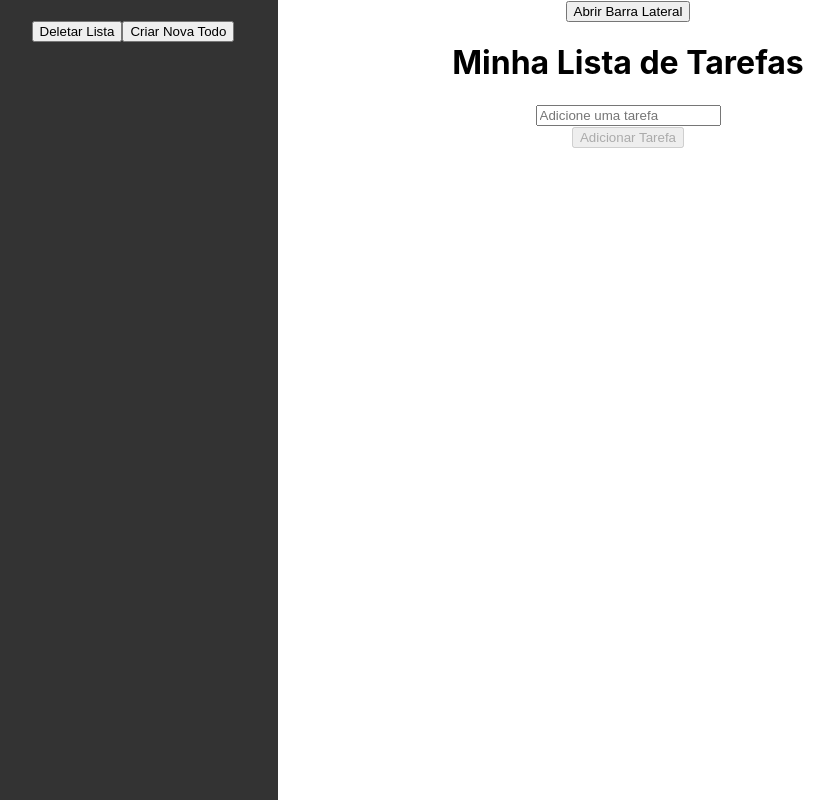
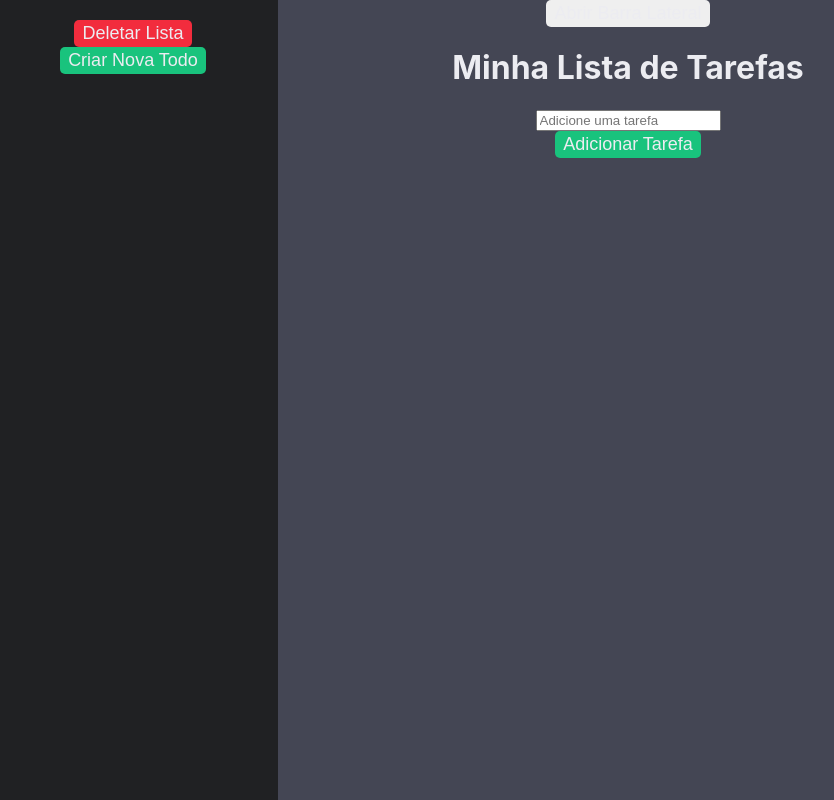
Before and after one commit to Davi-R/Ultimate-Todo-List, a React (Create React App) app: page / in a window 1280 px wide. Both pictures are taken after a click on the button "Abrir Barra Lateral". Shown: the whole page, without its empty margins (12-846 px from the left). Built offline with nearby package versions, Linux system fonts and the light colour scheme.

Commit message:
Stylization

```diff
--- a/src/App.css
+++ b/src/App.css
@@ -6,33 +6,81 @@
   height: 40vmin;
   pointer-events: none;
 }
-
-@media (prefers-reduced-motion: no-preference) {
-  .App-logo {
-    animation: App-logo-spin infinite 20s linear;
-  }
+body {
+  background-color: #444654;
+  color: #ececf1;
 }
 
-.App-header {
-  background-color: #282c34;
-  min-height: 100vh;
-  display: flex;
-  flex-direction: column;
-  align-items: center;
-  justify-content: center;
-  font-size: calc(10px + 2vmin);
-  color: white;
+button {
+  font-size: large;
+  border-color: transparent;
+  vertical-align: middle;
+  border-radius: 5px;
+  color: #ececf1;
 }
 
-.App-link {
-  color: #61dafb;
+.btn-todos {
+  text-align: left;
+  padding-top: 5%;
+  background-color: transparent;
+  width: 100%;
 }
 
-@keyframes App-logo-spin {
-  from {
-    transform: rotate(0deg);
-  }
-  to {
-    transform: rotate(360deg);
-  }
+.btn-todos:hover {
+  background-color: #343641;
+  color: #fff;
 }
+
+.btn-delete-todo, .btn-remove-task {
+  background-color: #F22C3D;
+}
+
+.btn-delete-todo:hover, .btn-remove-task:hover {
+  background-color: #B91C1C;
+  color: #fff;
+}
+
+.btn-create-todo,.btn-add-task {
+  background-color: #19C37D;
+}
+
+.btn-create-todo:hover,.btn-add-task:hover {
+  background-color: #0e8668;
+  color: #fff;
+}
+
+.btn-bar {
+  background-color: transparent;
+}
+
+.sidebar {
+  position: fixed;
+  top: 0;
+  left: 0;
+  width: 250px;
+  height: 100%;
+  background-color: #202123;
+  padding: 20px;
+  z-index: 1000;
+  overflow-y: auto;
+}
+
+.btn-task-save {
+  background-color: transparent;
+}
+
+.btn-task-cancel {
+  background-color: transparent;
+}
+
+.btn-title-save {
+  background-color: transparent;
+}
+
+.btn-title-cancel {
+  background-color: transparent;
+}
+
+.btn-check {
+  background-color: transparent;
+}
--- a/src/components/LateralBar.js
+++ b/src/components/LateralBar.js
@@ -1,19 +1,17 @@
 import React, { useState, useEffect } from 'react';
 import { Button, Container, Row, Col } from 'react-bootstrap';
 
-const LateralBar = ({ switchToList, currentTodoId, deleteCurrentList}) => {
+const LateralBar = ({ switchToList, currentTodoId, deleteCurrentList }) => {
   const [showSidebar, setShowSidebar] = useState(false);
   const [localStorageKeys, setLocalStorageKeys] = useState([]);
 
   useEffect(() => {
-
     const keys = Object.keys(localStorage);
     setLocalStorageKeys(keys);
   }, []);
 
   const toggleSidebar = () => {
     setShowSidebar(!showSidebar);
-
 
     if (!showSidebar) {
       const keys = Object.keys(localStorage);
@@ -27,23 +25,18 @@ const LateralBar = ({ switchToList, currentTodoId, deleteCurrentList}) => {
   };
 
   const createNewTodo = () => {
-
     const maxId = localStorageKeys.reduce((max, key) => {
       const id = parseInt(key.replace('todo', ''));
       return id > max ? id : max;
     }, 0);
 
-
     switchToList(maxId + 1);
-
 
     setShowSidebar(false);
   };
 
   const handleTodoButtonClick = (id) => {
-
     switchToList(id);
-
 
     setShowSidebar(false);
   };
@@ -56,6 +49,7 @@ const LateralBar = ({ switchToList, currentTodoId, deleteCurrentList}) => {
       return (
         <Button
           key={key}
+          className="btn-todos"
           onClick={() => handleTodoButtonClick(parseInt(id))}
           disabled={parseInt(id) === currentTodoId}
         >
@@ -65,15 +59,18 @@ const LateralBar = ({ switchToList, currentTodoId, deleteCurrentList}) => {
     });
   };
 
-  const deletetodo = () => {
-  const confirmation = window.confirm('Delete current Todo?')
-  if (confirmation) {
-    setShowSidebar(false);
-    deleteCurrentList()
-  }}
+  const deleteTodo = () => {
+    const confirmation = window.confirm('Delete current Todo?');
+    if (confirmation) {
+      setShowSidebar(false);
+      deleteCurrentList();
+    }
+  };
+
   return (
     <div>
-      <Button variant="primary" onClick={toggleSidebar}>
+      <Button onClick={toggleSidebar}
+      class='btn-bar'>
         Abrir Barra Lateral
       </Button>
 
@@ -81,38 +78,19 @@ const LateralBar = ({ switchToList, currentTodoId, deleteCurrentList}) => {
         <Container fluid className="sidebar">
           <Row>
             <Col>
-              <div className="sidebar-content">
-              <Button variant="danger" onClick={deletetodo}>
-            Deletar Lista
-          </Button>
-                <Button onClick={createNewTodo}>Criar Nova Todo</Button>
+              <div>
+                <Button className="btn-delete-todo" onClick={deleteTodo}>
+                  Deletar Lista
+                </Button>
+                <Button className="btn-create-todo" onClick={createNewTodo}>
+                  Criar Nova Todo
+                </Button>
                 {renderTodoButtons()}
               </div>
             </Col>
           </Row>
         </Container>
       )}
-
-      <style>
-        {`
-          .sidebar {
-            position: fixed;
-            top: 0;
-            left: 0;
-            width: 250px;
-            height: 100%;
-            background-color: #333;
-            padding: 20px;
-            z-index: 1000;
-            overflow-y: auto;
-            transition: transform 0.3s ease-in-out;
-          }
-
-          .sidebar-content {
-            color: white;
-          }
-        `}
-      </style>
     </div>
   );
 };
--- a/src/components/TodoList.js
+++ b/src/components/TodoList.js
@@ -147,6 +147,7 @@ function TodoList() {
                   }}
                 />
                 <Button
+                  className='btn-title-save'
                   variant="success"
                   size="sm"
                   onClick={saveListTitleEdit}
@@ -155,6 +156,7 @@ function TodoList() {
                   Salvar
                 </Button>
                 <Button
+                  className='btn-title-cancel'
                   variant="secondary"
                   size="sm"
                   onClick={cancelListTitleEdit}
@@ -181,6 +183,7 @@ function TodoList() {
               />
             </Form.Group>
             <Button
+              className='btn-add-task'
               variant="primary"
               onClick={addTask}
               disabled={!task.trim()}
@@ -208,6 +211,7 @@ function TodoList() {
                       }}
                     />
                     <Button
+                      className='btn-task-save'
                       variant="success"
                       size="sm"
                       onClick={() => saveEdit(index)}
@@ -216,6 +220,7 @@ function TodoList() {
                       Salvar
                     </Button>
                     <Button
+                      className='btn-task-cancel'
                       variant="secondary"
                       size="sm"
                       onClick={cancelEdit}
@@ -231,7 +236,7 @@ function TodoList() {
                     <Button
                       variant="success"
                       size="sm"
-                      className="float-right"
+                      className="btn-check"
                       onClick={() => toggleCompletion(index)}
                     >
                       {taskItem.completed ? 'Desfazer' : 'Concluir'}
@@ -239,7 +244,7 @@ function TodoList() {
                     <Button
                       variant="danger"
                       size="sm"
-                      className="float-right mr-2"
+                      className="btn-remove-task"
                       onClick={() => removeTask(index)}
                     >
                       Remover
```
